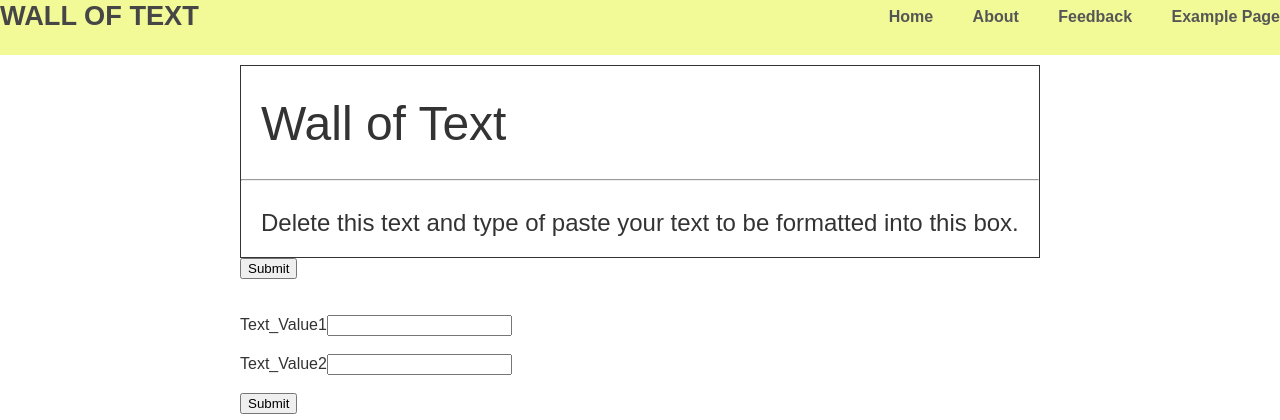
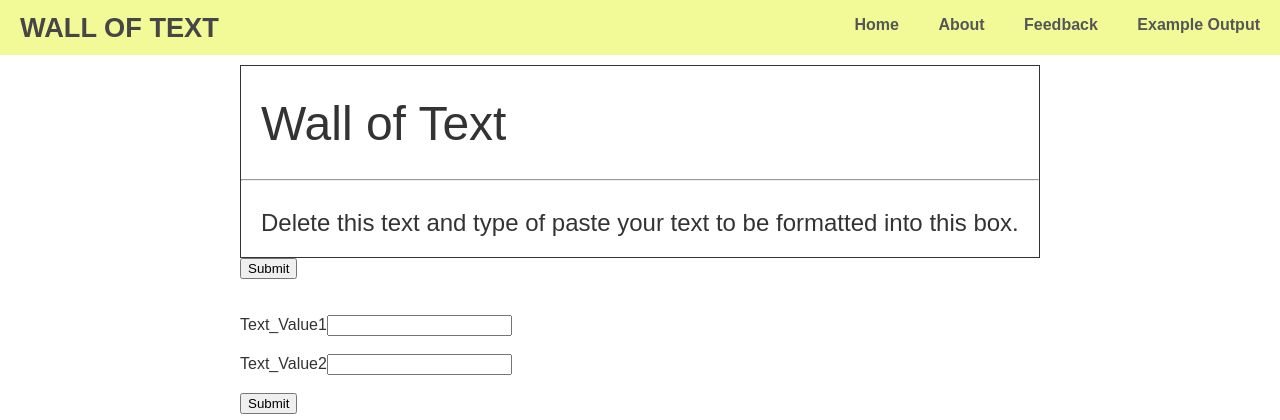
Before and after one commit to andybyers21/wallOfText, a Flask app: page / in a window 1280 px wide. Shown: the top 420 px of the page. Run offline with Flask 2, Linux system fonts and the light colour scheme; some libraries are stand-ins or nearby versions.

Commit message:
update navbar

```diff
--- a/api.py
+++ b/api.py
@@ -1,14 +1,6 @@
-from flask import Flask, request, render_template, jsonify
+from flask import Flask, request, render_template, jsonify, session
 
 app = Flask(__name__)
-
-
-def do_something(text1, text2):
-    text1 = text1.upper()
-    text2 = text2.upper()
-    combine = (text1 + " " + text2)
-    return combine
-
 
 @app.route('/')
 def home():
@@ -34,6 +26,12 @@ def about():
 
 
 def my_form_post():
+    def do_something(text1, text2):
+        text1 = text1.upper()
+        text2 = text2.upper()
+        combine = (text1 + " " + text2)
+        return combine
+
     text1 = request.form['text1']
     text2 = request.form['text2']
     combine = do_something(text1, text2)
--- a/static/css/main.css
+++ b/static/css/main.css
@@ -27,7 +27,8 @@ header {
 }
 
 header h1.logo {
-    margin: 0;
+    margin-top: 12px;
+    margin-left: 20px;
     font-size: 1.7em;
     text-transform: uppercase;
     float: left;
@@ -39,7 +40,7 @@ header h1.logo:hover {
 
 .menu {
     float: right;
-    margin-top: 8px;
+    margin-right: 20px;
 }
 
 .menu li {
--- a/static/js/input.js
+++ b/static/js/input.js
@@ -7,7 +7,7 @@ function textJoin() {
     type: 'POST',
     data: { text1: text1, text2: text2 },
   }).done(function (response) {
-    let html = '<br><br><br><p> <b> RESULT : <b><p>';
+    let html = '<p><b>RESULT :<b><p>';
 
     response = response.result;
     $.each(response, function (key, val) {
@@ -32,26 +32,3 @@ setInterval(function() {
   localStorage["title"] = document.getElementById("heading").innerHTML; // heading div
   localStorage["text"] = document.getElementById("content").innerHTML; // content div
 }, 1000);
-
-
-// TODO: Print text to new page
-function printText() {
-  let text1 = $('#text1').val();
-  let text2 = $('#text2').val();
-  $.ajax({
-    url: '/join',
-    type: 'POST',
-    data: { text1: text1, text2: text2 },
-  }).done(function (response) {
-    let html = '<br><br><br><p> <b> RESULT : <b><p>';
-
-    response = response.result;
-    $.each(response, function (key, val) {
-      console.log(val);
-      html += '<p>' + val + '<p>';
-    });
-
-    html += '<br>';
-    $('.show-data').append(html);
-  });
-}
--- a/templates/template.html
+++ b/templates/template.html
@@ -17,7 +17,7 @@
               <li><a href="{{ url_for('home') }}">Home</a></li>
               <li><a href="{{ url_for('about') }}">About</a></li>
               <li><a href="{{ url_for('contact') }}">Feedback</a></li>
-              <li><a href="{{ url_for('example') }}">Example Page</a></li>
+              <li><a href="{{ url_for('example') }}">Example Output</a></li>
             </ul>
           </nav>
         </strong>
```
